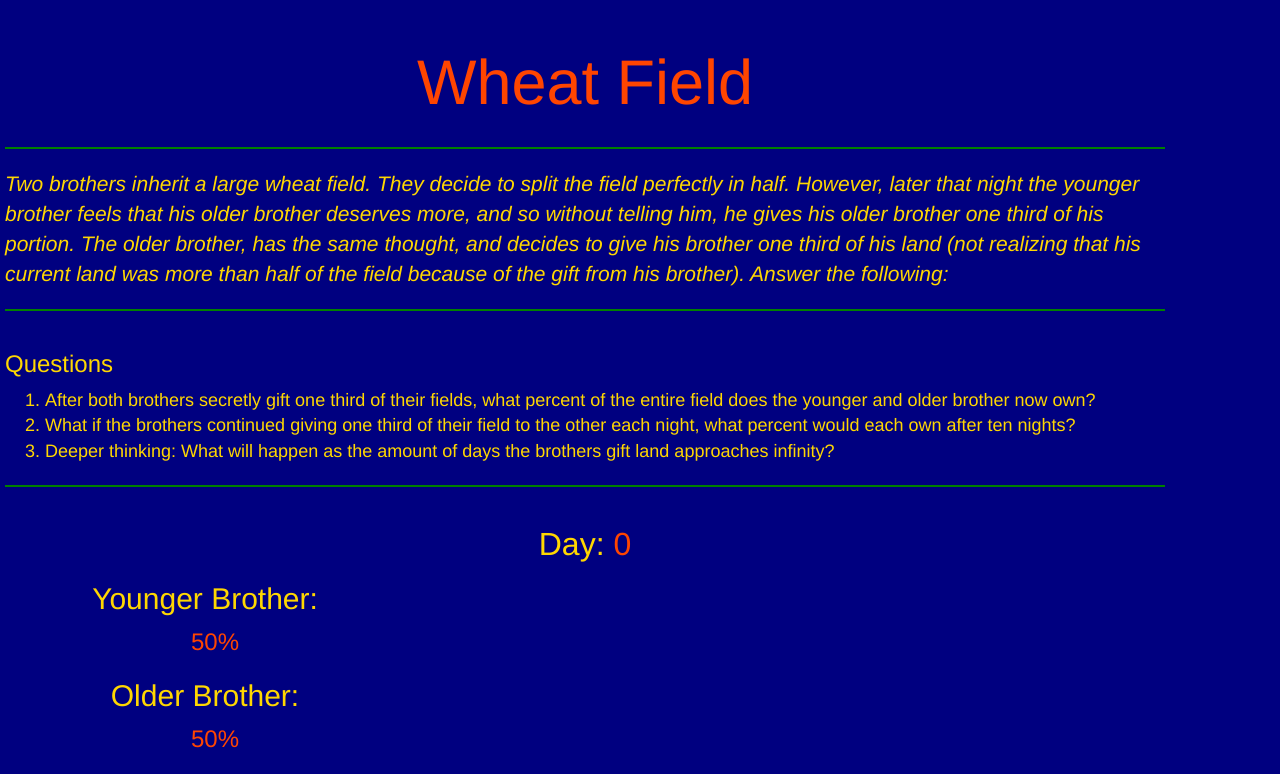
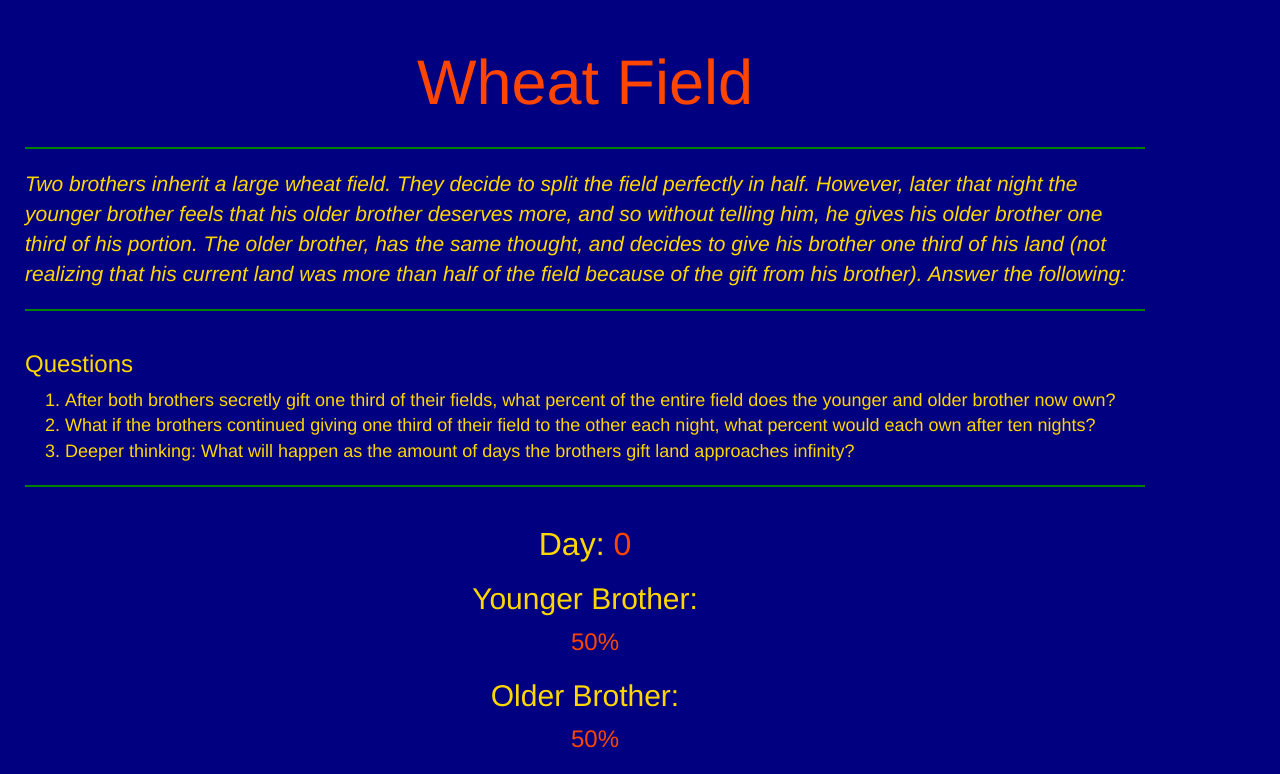
Before and after one commit to codecuddy/inherit-field, a plain HTML site: page index.html in a window 1280 px wide. Shown: the top 774 px of the page. Drawn offline with nearby package versions, Linux system fonts and the light colour scheme.

Commit message:
center results

```diff
--- a/style.css
+++ b/style.css
@@ -18,7 +18,7 @@ body {
 }
 
 .container {
-    padding: 0px 20px 0px 20px;
+    padding: 0px 40px 0px 40px;
 
 }
 
@@ -28,6 +28,10 @@ body {
 
 .questions {
     font-size: 18px;
+}
+
+.results {
+    text-align: center;
 }
 
 .dayCount {
@@ -41,8 +45,6 @@ body {
 
 .brothers {
     text-align: center;
-    width: 400px;
-
 }
 
 .percent {
```
